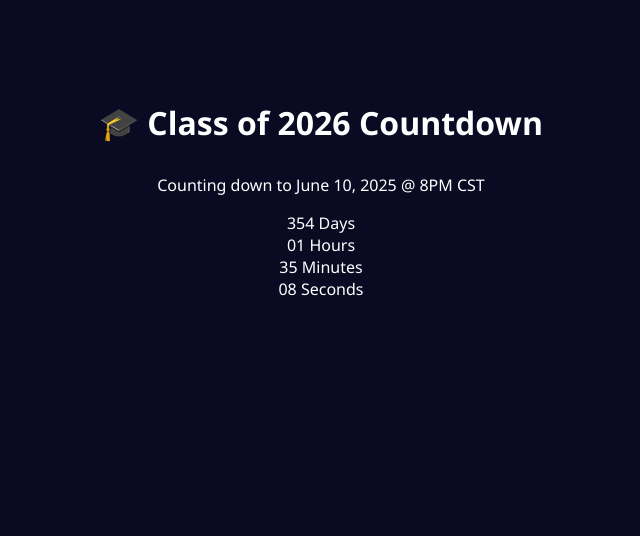
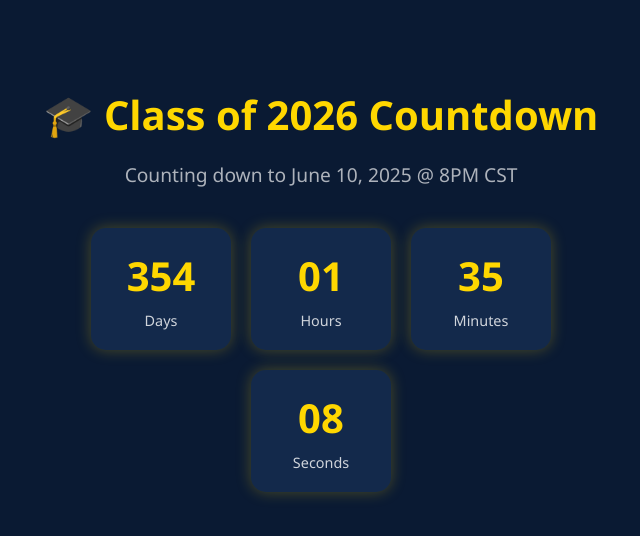
Before and after one commit to Creightonsims/Class-of-2026-countdown, a plain HTML site: page index.html in a window 1280 px wide. Shown: the whole page, without its empty margins (319-959 px from the left). Drawn offline with Linux system fonts and the light colour scheme.

Commit message:
Update style.css

```diff
--- a/style.css
+++ b/style.css
@@ -1,46 +1,60 @@
 body {
-  background-color: #0a0a23;
-  color: #ffffff;
+  background-color: #0a1a33; /* Navy */
+  color: #ffd700; /* Gold */
   font-family: 'Segoe UI', Tahoma, Geneva, Verdana, sans-serif;
   text-align: center;
-  padding-top: 60px;
   margin: 0;
+  padding: 0;
 }
 
 .container {
-  max-width: 700px;
+  max-width: 600px;
   margin: auto;
-  padding: 20px;
+  padding: 60px 20px;
 }
 
 h1 {
-  font-size: 2rem;
-  margin-bottom: 30px;
+  font-size: 2.5rem;
+  margin-bottom: 10px;
 }
 
-#countdown {
+p {
+  font-size: 1.2rem;
+  margin-bottom: 40px;
+  color: #ffffffaa;
+}
+
+.countdown {
   display: flex;
   justify-content: center;
+  flex-wrap: wrap;
   gap: 20px;
-  font-size: 2rem;
 }
 
-#countdown div {
-  background: #1c1c3a;
-  padding: 25px 20px;
-  border-radius: 12px;
-  min-width: 80px;
+.time-block {
+  background: #13294b;
+  padding: 20px;
+  border-radius: 15px;
+  min-width: 100px;
+  box-shadow: 0 0 15px #ffd70044;
 }
 
-#countdown span {
+.time-block span {
   display: block;
   font-size: 2.5rem;
   font-weight: bold;
+  color: #ffd700;
 }
 
-#countdown small {
+.time-block label {
+  margin-top: 8px;
   display: block;
   font-size: 0.9rem;
-  color: #aaa;
-  margin-top: 5px;
+  color: #ffffffcc;
 }
+
+#message {
+  margin-top: 30px;
+  font-size: 1.5rem;
+  color: #ffffff;
+}
```
